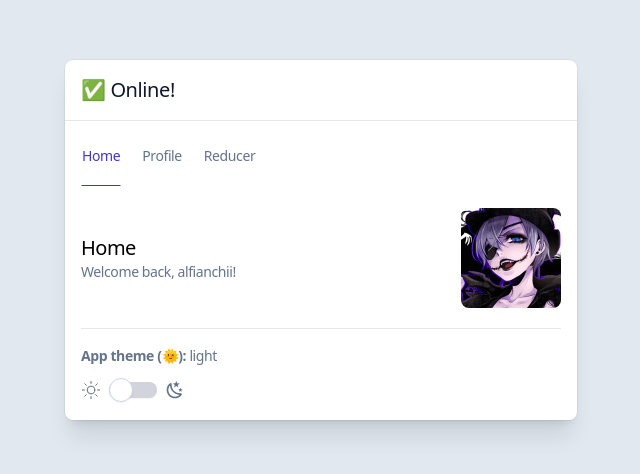
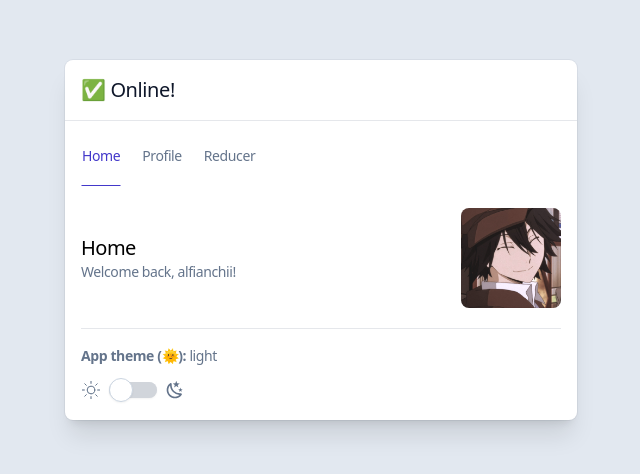
Before and after one commit to alfianchii/reactjs-dependency-injection, a React (Vite) app: page / in a window 1280 px wide. Shown: the part 160-634 px from the top of the page, without its empty margins (319-959 px from the left). Built offline with nearby package versions, Linux system fonts and the light colour scheme.

Commit message:
fix: image

```diff
--- a/src/contexts/app-context.tsx
+++ b/src/contexts/app-context.tsx
@@ -1,5 +1,5 @@
 import React, { createContext, useEffect, useState } from "react";
-import avatar from "../assets/earl-phantomhive-1.jpg";
+import avatar from "../assets/ranpo-1.jpg";
 
 type Theme = "light" | "dark";
 
--- a/src/pages/Home.tsx
+++ b/src/pages/Home.tsx
@@ -19,7 +19,13 @@ const Home = () => {
             <p className={`text-sm`}>Welcome back, {user.username}!</p>
           </div>
           <div>
-            <img src={user.avatar} alt="Avatar" className={`rounded-lg`} />
+            <img
+              width={100}
+              height={100}
+              src={user.avatar}
+              alt="Avatar"
+              className={`rounded-lg`}
+            />
           </div>
         </div>
         <div className={`mt-4`}>
```
Also changed, not shown: src/assets/earl-phantomhive-1.jpg (deleted), src/assets/ranpo-1.jpg (added).
